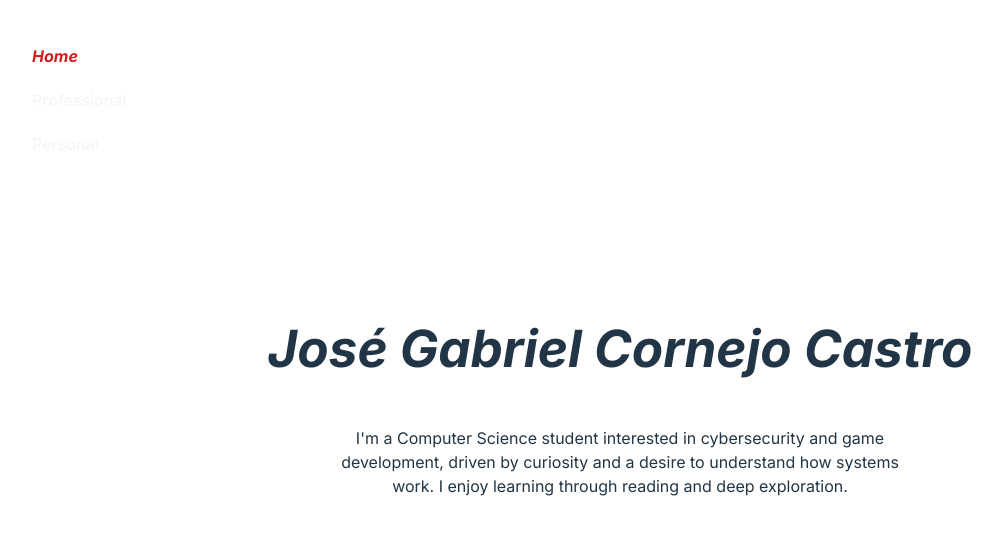
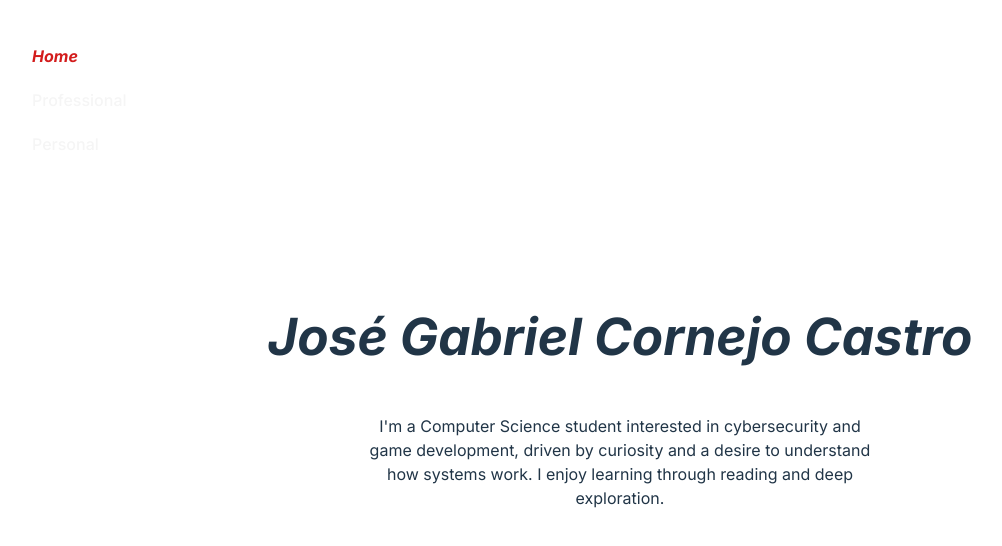
Before and after one commit to JCGabr/Portafolio, a React (Vite) app: page / in a window 1280 px wide. Shown: the top 546 px of the page, without its empty margins (20-1022 px from the left). Built offline with nearby package versions, Linux system fonts and the light colour scheme.

Commit message:
feat(components): add motionbox

```diff
--- /dev/null
+++ b/src/components/MotionBox.tsx
@@ -0,0 +1,22 @@
+import { motion } from "framer-motion";
+import '../components_styles/MotionBox.css'
+
+
+type MotionBoxProps = {
+  children: React.ReactNode;
+};
+
+function MotionBox({ children }: MotionBoxProps) {
+  return (
+    <motion.div
+      initial={{ opacity: 0, y: 20 }}
+      animate={{ opacity: 1, y: 0 }}
+      transition={{ duration: 0.6 }}
+      className='container'
+    >
+      {children}
+    </motion.div>
+  );
+}
+
+export default MotionBox;
--- /dev/null
+++ b/src/components_styles/MotionBox.css
@@ -0,0 +1,6 @@
+.container{
+  display: flex;
+  flex-direction: column;
+  width: 70%;
+  margin:auto;
+}
--- a/src/pages/Home.tsx
+++ b/src/pages/Home.tsx
@@ -1,20 +1,15 @@
-import { motion } from 'motion/react'
+import MotionBox from '../components/MotionBox.tsx'
 import '../pages_styles/Home.css'
 
 function Home() {
 
   return (
-    <motion.div
-      initial={{ opacity: 0, y: 20 }}
-      animate={{ opacity: 1, y: 0 }}
-      transition={{ duration: 0.6 }}
-      className='homeContainer'
-    >
+    <MotionBox>
       <h1>José Gabriel Cornejo Castro</h1>
       <p className='content'>
         I'm a Computer Science student interested in cybersecurity and game development, driven by curiosity and a desire to understand how systems work. I enjoy learning through reading and deep exploration.
       </p>
-    </motion.div>
+    </MotionBox>
   )
 }
 
--- a/src/pages/Personal.tsx
+++ b/src/pages/Personal.tsx
@@ -1,10 +1,10 @@
-import { motion } from "motion/react";
+import MotionBox from '../components/MotionBox.tsx'
 
 function Personal(){
     return (
-        <motion.div>
+        <MotionBox>
             <h1>Personal</h1>
-        </motion.div>
+        </MotionBox>
     )
 }
 
--- a/src/pages/Professional.tsx
+++ b/src/pages/Professional.tsx
@@ -1,10 +1,10 @@
-import { motion } from "motion/react";
+import MotionBox from '../components/MotionBox.tsx'
 
 function Profesional(){
     return (
-        <motion.div>
+        <MotionBox>
             <h1>Professional</h1>
-        </motion.div>
+        </MotionBox>
     )
 }
 
--- a/src/pages_styles/Home.css
+++ b/src/pages_styles/Home.css
@@ -5,14 +5,7 @@
   text-align: center;
 }
 
-.homeContainer{
-  display: flex;
-  flex-direction: column;
-  width: 70%;
-  margin:auto;
-}
-
 .content{
   align-self: center;
-  width: 70%;
+  width: 60%;
 }
```
